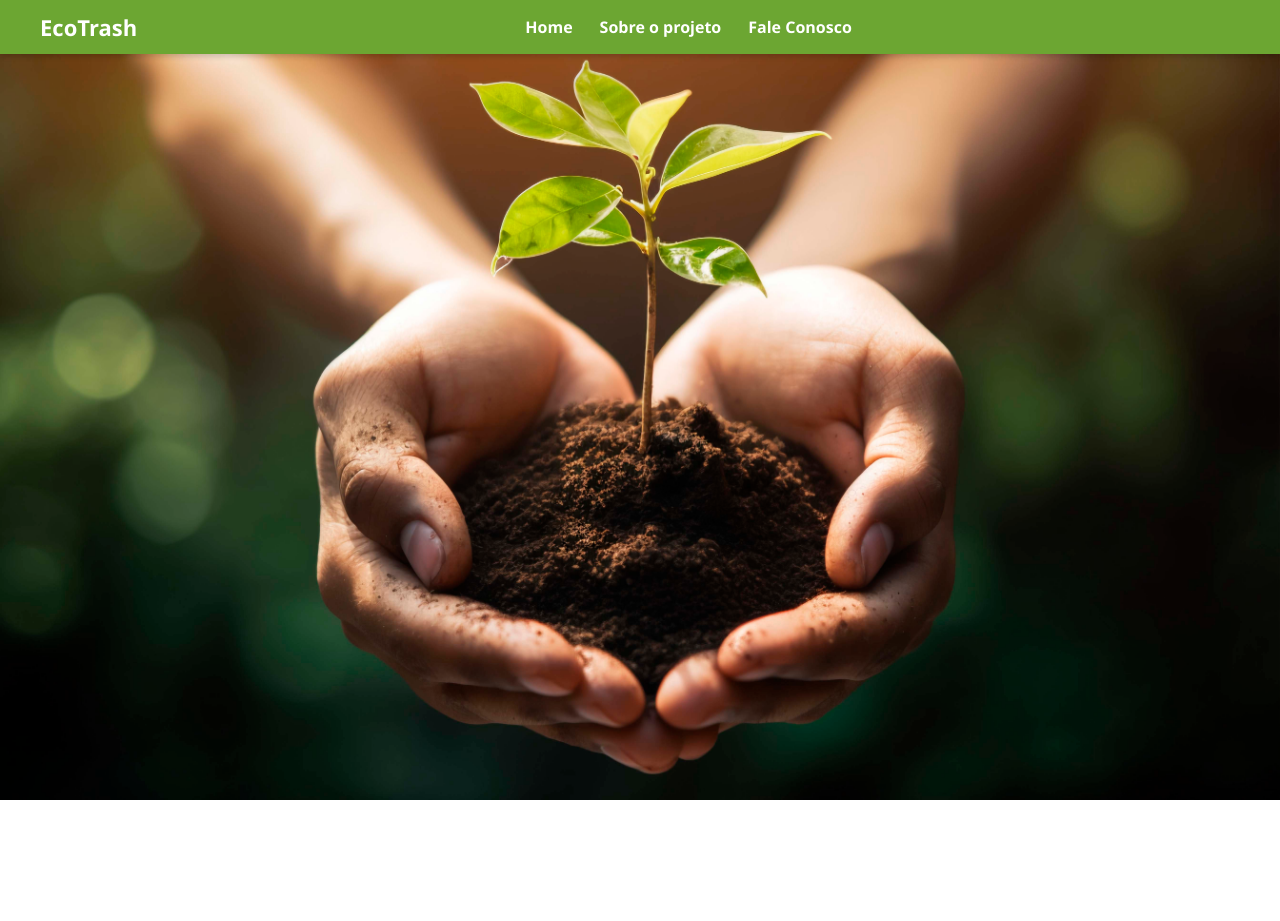
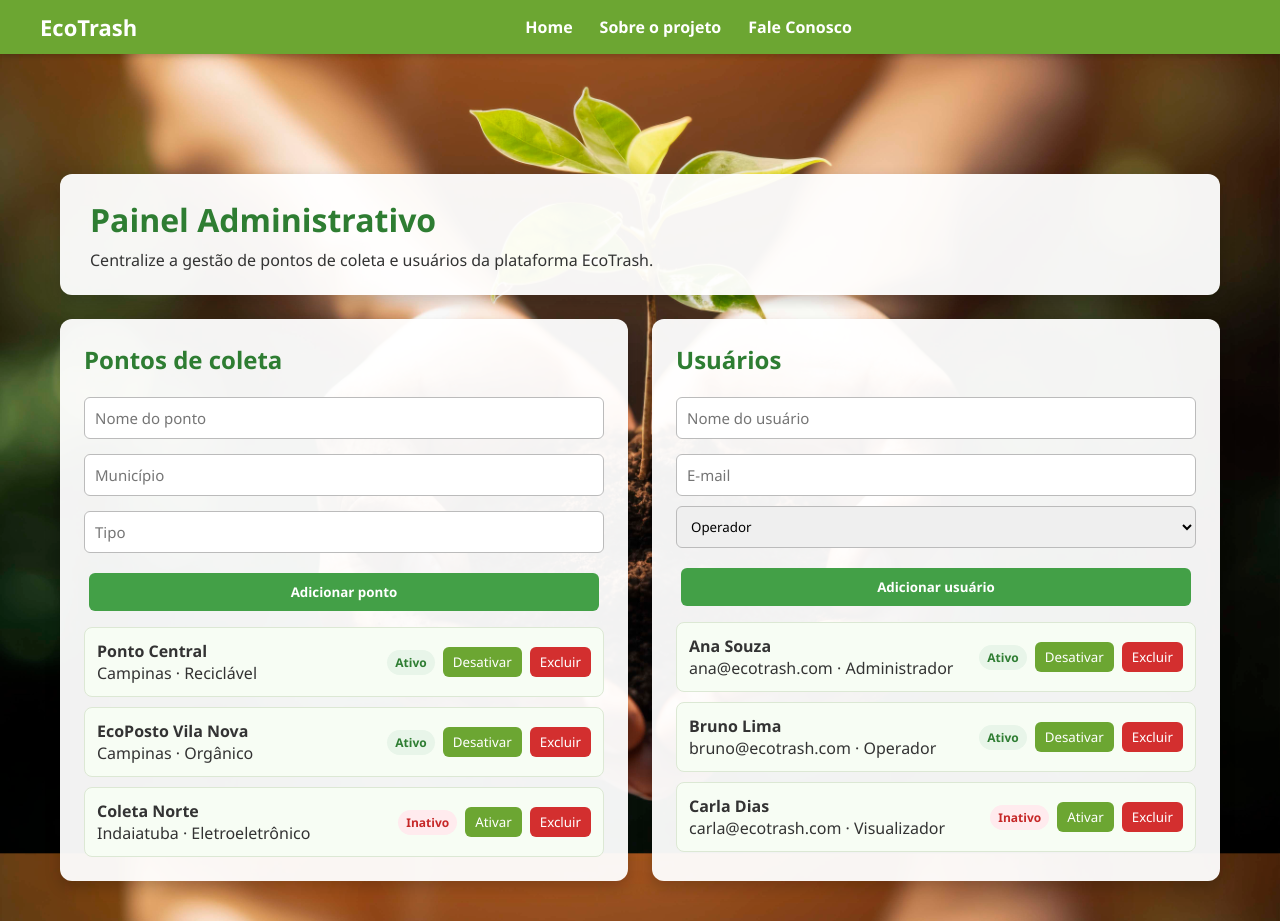
Before and after one commit to gilmariosantos1/ecotrash, a React (Vite) app in the folder Código/ecotrash-frontend/: page /admin in a window 1280 px wide. Before the commit the page ends 800 px from the top, so only its background shows below. Built offline with nearby package versions, Linux system fonts and the light colour scheme.

Commit message:
Implementação de painel admin
foi implementado o painel admin no projeto

```diff
--- a/Código/ecotrash-frontend/src/App.jsx
+++ b/Código/ecotrash-frontend/src/App.jsx
@@ -17,6 +17,7 @@ import StatusLista from './pages/StatusLista.jsx';
 import StatusDetalhes from './pages/StatusDetalhes.jsx';
 import CadastroMunicipio from './pages/CadastroMunicipio.jsx';
 import HistoricoDescartes from './pages/HistoricoDescartes.jsx';
+import PainelAdmin from './pages/PainelAdmin.jsx';
 
 export default function App() {
   return (
@@ -41,6 +42,7 @@ export default function App() {
         <Route path="/municipio/cadastro" element={<CadastroMunicipio />} />
         <Route path="/mapa-pontos" element={<MapaPontosColeta />} />
         <Route path="/historico-descartes" element={<HistoricoDescartes />} />
+        <Route path="/admin" element={<PainelAdmin />} />
       </Routes>
     </>
   );
--- a/Código/ecotrash-frontend/src/index.css
+++ b/Código/ecotrash-frontend/src/index.css
@@ -300,6 +300,122 @@ input:focus {
   color: #333;
   font-weight: 500;
 }
+/* ==========================================================================
+   PAINEL ADMIN
+   ========================================================================== */
+.admin-dashboard {
+  max-width: 1200px;
+  margin: 120px auto 40px;
+  padding: 0 20px;
+}
+
+.admin-header {
+  background: rgba(255, 255, 255, 0.95);
+  border-radius: 12px;
+  padding: 24px 30px;
+  box-shadow: 0 6px 16px rgba(0, 0, 0, 0.2);
+  margin-bottom: 24px;
+}
+
+.admin-header h1 {
+  color: #2e7d32;
+  margin-bottom: 8px;
+}
+
+.admin-grid {
+  display: grid;
+  grid-template-columns: repeat(2, minmax(0, 1fr));
+  gap: 24px;
+}
+
+.admin-card {
+  background: rgba(255, 255, 255, 0.95);
+  border-radius: 12px;
+  padding: 24px;
+  box-shadow: 0 6px 16px rgba(0, 0, 0, 0.2);
+}
+
+.admin-card h2 {
+  color: #2e7d32;
+  margin-bottom: 16px;
+}
+
+.admin-form {
+  display: flex;
+  flex-direction: column;
+  gap: 10px;
+  margin-bottom: 16px;
+}
+
+.admin-form input,
+.admin-form select {
+  width: 100%;
+  padding: 10px;
+  border: 1px solid #bbb;
+  border-radius: 6px;
+}
+
+.admin-list {
+  list-style: none;
+  display: flex;
+  flex-direction: column;
+  gap: 10px;
+}
+
+.admin-list-item {
+  display: flex;
+  justify-content: space-between;
+  align-items: center;
+  gap: 10px;
+  padding: 12px;
+  background: #f7fdf4;
+  border: 1px solid #dce8d4;
+  border-radius: 8px;
+}
+
+.admin-actions {
+  display: flex;
+  align-items: center;
+  gap: 8px;
+  flex-wrap: wrap;
+}
+
+.status-pill {
+  padding: 4px 8px;
+  border-radius: 999px;
+  font-size: 12px;
+  font-weight: bold;
+}
+
+.status-pill.active {
+  background: #e8f5e9;
+  color: #2e7d32;
+}
+
+.status-pill.inactive {
+  background: #ffebee;
+  color: #c62828;
+}
+
+.btn-small {
+  border: none;
+  border-radius: 6px;
+  padding: 6px 10px;
+  cursor: pointer;
+  background: #6CA632;
+  color: white;
+}
+
+.btn-small.btn-danger {
+  background: #d32f2f;
+}
+
+@media (max-width: 900px) {
+  .admin-grid {
+    grid-template-columns: 1fr;
+  }
+}
+
 /* ==========================================================================
    ESTILOS DA TABELA DE GESTÃO
    ========================================================================== */
--- a/Código/ecotrash-frontend/src/pages/Home.jsx
+++ b/Código/ecotrash-frontend/src/pages/Home.jsx
@@ -15,6 +15,7 @@ export default function Home() {
           <Link to="/status/login" className="panel-btn">Status requerimento</Link>
           <Link to="/mapa-pontos" className="panel-btn">Mapa de Pontos</Link>
           <Link to="/historico-descartes" className="panel-btn">Histórico de Descartes</Link>
+          <Link to="/admin" className="panel-btn">Painel Admin</Link>
         </div>
       </div>
     </>
--- /dev/null
+++ b/Código/ecotrash-frontend/src/pages/PainelAdmin.jsx
@@ -0,0 +1,187 @@
+import { useState } from 'react';
+
+const initialPoints = [
+  { id: 1, nome: 'Ponto Central', municipio: 'Campinas', tipo: 'Reciclável', ativo: true },
+  { id: 2, nome: 'EcoPosto Vila Nova', municipio: 'Campinas', tipo: 'Orgânico', ativo: true },
+  { id: 3, nome: 'Coleta Norte', municipio: 'Indaiatuba', tipo: 'Eletroeletrônico', ativo: false },
+];
+
+const initialUsers = [
+  { id: 1, nome: 'Ana Souza', email: 'ana@ecotrash.com', papel: 'Administrador', ativo: true },
+  { id: 2, nome: 'Bruno Lima', email: 'bruno@ecotrash.com', papel: 'Operador', ativo: true },
+  { id: 3, nome: 'Carla Dias', email: 'carla@ecotrash.com', papel: 'Visualizador', ativo: false },
+];
+
+export default function PainelAdmin() {
+  const [points, setPoints] = useState(initialPoints);
+  const [users, setUsers] = useState(initialUsers);
+  const [pointForm, setPointForm] = useState({ nome: '', municipio: '', tipo: '' });
+  const [userForm, setUserForm] = useState({ nome: '', email: '', papel: 'Operador' });
+
+  const handlePointSubmit = (event) => {
+    event.preventDefault();
+
+    if (!pointForm.nome || !pointForm.municipio || !pointForm.tipo) return;
+
+    setPoints([
+      ...points,
+      {
+        id: Date.now(),
+        nome: pointForm.nome,
+        municipio: pointForm.municipio,
+        tipo: pointForm.tipo,
+        ativo: true,
+      },
+    ]);
+    setPointForm({ nome: '', municipio: '', tipo: '' });
+  };
+
+  const togglePoint = (id) => {
+    setPoints(points.map((point) => (point.id === id ? { ...point, ativo: !point.ativo } : point)));
+  };
+
+  const removePoint = (id) => {
+    setPoints(points.filter((point) => point.id !== id));
+  };
+
+  const handleUserSubmit = (event) => {
+    event.preventDefault();
+
+    if (!userForm.nome || !userForm.email || !userForm.papel) return;
+
+    setUsers([
+      ...users,
+      {
+        id: Date.now(),
+        nome: userForm.nome,
+        email: userForm.email,
+        papel: userForm.papel,
+        ativo: true,
+      },
+    ]);
+    setUserForm({ nome: '', email: '', papel: 'Operador' });
+  };
+
+  const toggleUser = (id) => {
+    setUsers(users.map((user) => (user.id === id ? { ...user, ativo: !user.ativo } : user)));
+  };
+
+  const removeUser = (id) => {
+    setUsers(users.filter((user) => user.id !== id));
+  };
+
+  return (
+    <div className="admin-dashboard">
+      <div className="admin-header">
+        <h1>Painel Administrativo</h1>
+        <p>Centralize a gestão de pontos de coleta e usuários da plataforma EcoTrash.</p>
+      </div>
+
+      <div className="admin-grid">
+        <section className="admin-card">
+          <h2>Pontos de coleta</h2>
+          <form className="admin-form" onSubmit={handlePointSubmit}>
+            <input
+              type="text"
+              placeholder="Nome do ponto"
+              value={pointForm.nome}
+              onChange={(event) => setPointForm({ ...pointForm, nome: event.target.value })}
+            />
+            <input
+              type="text"
+              placeholder="Município"
+              value={pointForm.municipio}
+              onChange={(event) => setPointForm({ ...pointForm, municipio: event.target.value })}
+            />
+            <input
+              type="text"
+              placeholder="Tipo"
+              value={pointForm.tipo}
+              onChange={(event) => setPointForm({ ...pointForm, tipo: event.target.value })}
+            />
+            <button type="submit" className="btn btn-aceitar">
+              Adicionar ponto
+            </button>
+          </form>
+
+          <ul className="admin-list">
+            {points.map((point) => (
+              <li key={point.id} className="admin-list-item">
+                <div>
+                  <strong>{point.nome}</strong>
+                  <p>
+                    {point.municipio} · {point.tipo}
+                  </p>
+                </div>
+                <div className="admin-actions">
+                  <span className={`status-pill ${point.ativo ? 'active' : 'inactive'}`}>
+                    {point.ativo ? 'Ativo' : 'Inativo'}
+                  </span>
+                  <button type="button" className="btn-small" onClick={() => togglePoint(point.id)}>
+                    {point.ativo ? 'Desativar' : 'Ativar'}
+                  </button>
+                  <button type="button" className="btn-small btn-danger" onClick={() => removePoint(point.id)}>
+                    Excluir
+                  </button>
+                </div>
+              </li>
+            ))}
+          </ul>
+        </section>
+
+        <section className="admin-card">
+          <h2>Usuários</h2>
+          <form className="admin-form" onSubmit={handleUserSubmit}>
+            <input
+              type="text"
+              placeholder="Nome do usuário"
+              value={userForm.nome}
+              onChange={(event) => setUserForm({ ...userForm, nome: event.target.value })}
+            />
+            <input
+              type="email"
+              placeholder="E-mail"
+              value={userForm.email}
+              onChange={(event) => setUserForm({ ...userForm, email: event.target.value })}
+            />
+            <select
+              value={userForm.papel}
+              onChange={(event) => setUserForm({ ...userForm, papel: event.target.value })}
+            >
+              <option value="Operador">Operador</option>
+              <option value="Administrador">Administrador</option>
+              <option value="Visualizador">Visualizador</option>
+            </select>
+            <button type="submit" className="btn btn-submit">
+              Adicionar usuário
+            </button>
+          </form>
+
+          <ul className="admin-list">
+            {users.map((user) => (
+              <li key={user.id} className="admin-list-item">
+                <div>
+                  <strong>{user.nome}</strong>
+                  <p>
+                    {user.email} · {user.papel}
+                  </p>
+                </div>
+                <div className="admin-actions">
+                  <span className={`status-pill ${user.ativo ? 'active' : 'inactive'}`}>
+                    {user.ativo ? 'Ativo' : 'Inativo'}
+                  </span>
+                  <button type="button" className="btn-small" onClick={() => toggleUser(user.id)}>
+                    {user.ativo ? 'Desativar' : 'Ativar'}
+                  </button>
+                  <button type="button" className="btn-small btn-danger" onClick={() => removeUser(user.id)}>
+                    Excluir
+                  </button>
+                </div>
+              </li>
+            ))}
+          </ul>
+        </section>
+      </div>
+    </div>
+  );
+}
```
